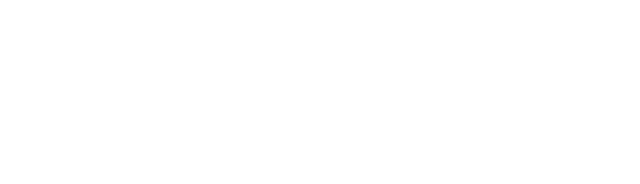
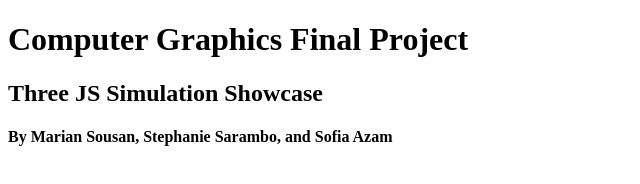
Before and after one commit to MSDS1203/simulation_showcase, a plain HTML site: page home.html in a window 1280 px wide. Shown: the whole page, without its empty margins (0-640 px from the left). Drawn offline with Linux system fonts and the light colour scheme.

Commit message:
Adding to page

```diff
--- a/home.html
+++ b/home.html
@@ -4,10 +4,13 @@
     <meta charset="UTF-8">
     <meta name="viewport" content="width=device-width, initial-scale=1.0">
     <meta http-equiv="X-UA-Compatible" content="ie=edge">
-    <title>HTML 5 Boilerplate</title>
+    <title>Computer Graphics Final Project</title>
     <link rel="stylesheet" href="home.css">
   </head>
   <body>
+    <h1>Computer Graphics Final Project</h1>
+    <h2>Three JS Simulation Showcase</h2>
+    <h4>By Marian Sousan, Stephanie Sarambo, and Sofia Azam</h4>
     <script src="home.js"></script>
   </body>
 </html>
```
